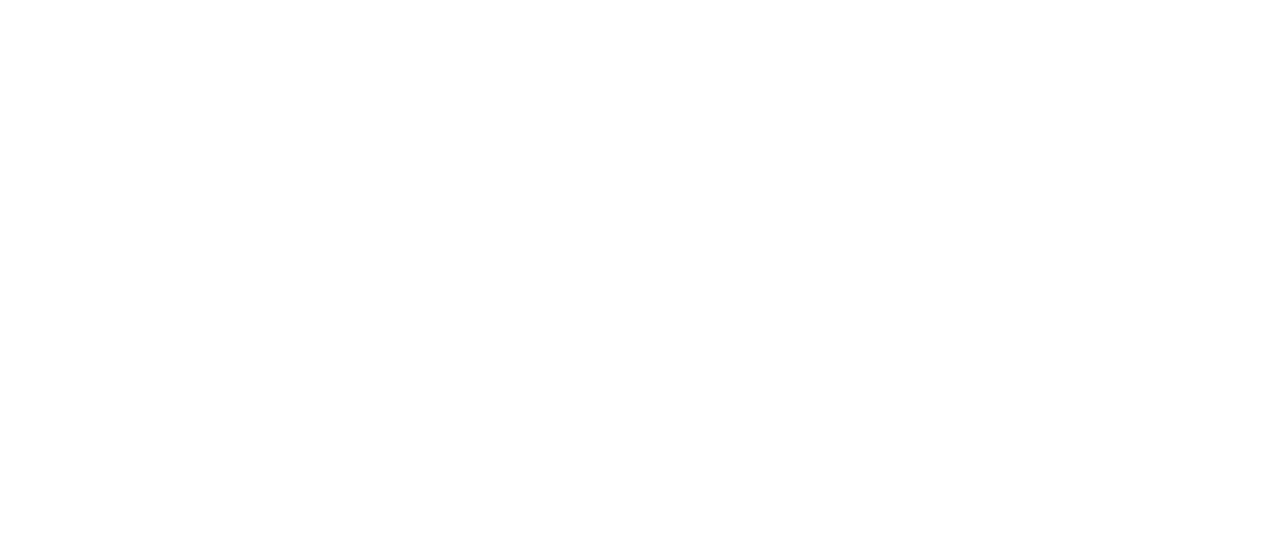
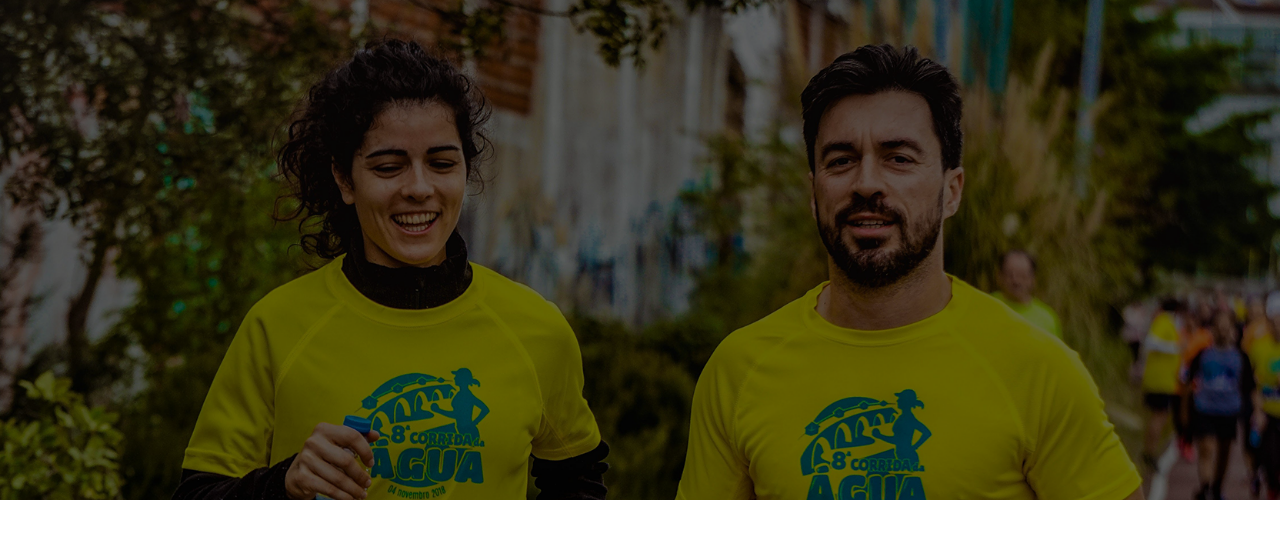
Before and after one commit to devrakibulrahman/raceflow-client-side, a React (Vite) app: page /marathon_details/1 in a window 1280 px wide. Shown: the top 538 px of the page. Built offline with nearby package versions, Linux system fonts and the light colour scheme.

Commit message:
details page heading image added done on 01/05/2025 at 05:29 pm

```diff
--- a/src/pages/DetailsPage.jsx
+++ b/src/pages/DetailsPage.jsx
@@ -1,8 +1,12 @@
+import { MdKeyboardArrowRight } from "react-icons/md";
+import { Link } from "react-router-dom";
 
 const DetailsPage = () => {
     return (
         <>
+            <div className="w-full min-h-[500px] bg-details bg-center bg-cover bg-no-repeat flex items-center justify-center">
 
+            </div>
         </>
     );
 };
```
